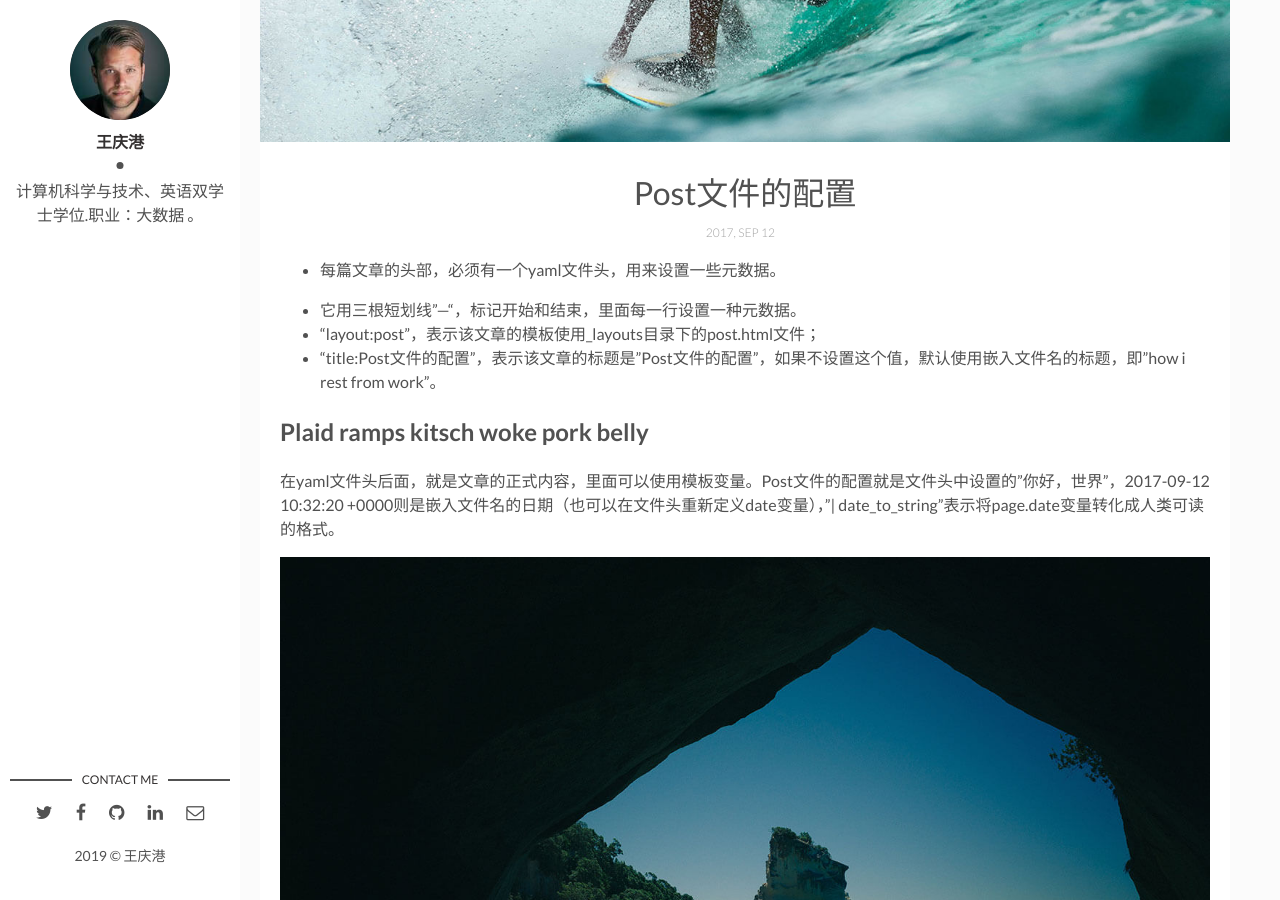
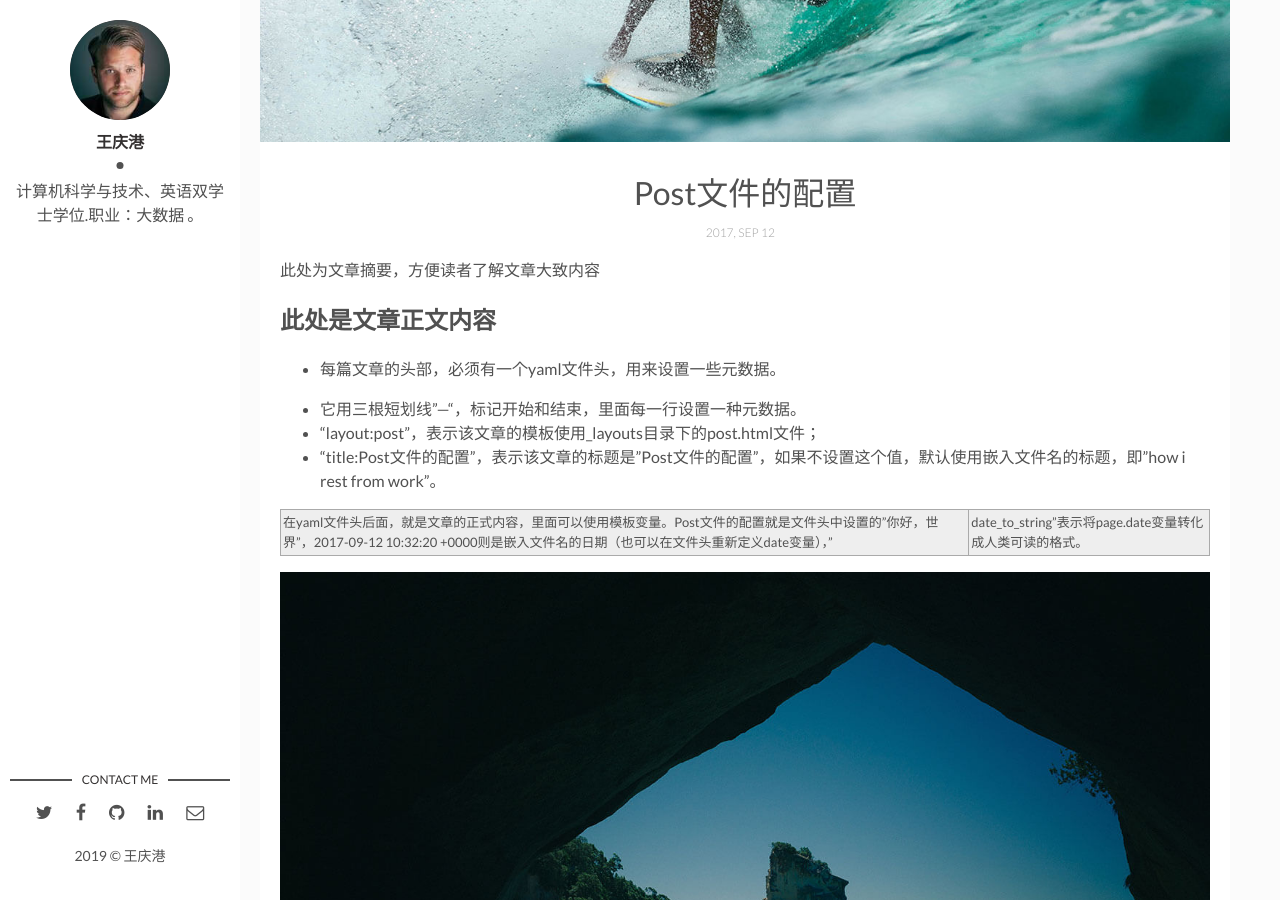
Before and after one commit to wangqinggang/wangqinggang.github.io, a Jekyll site: the page built from _posts/2017-04-06-how-i-rest-from-work.markdown, in a window 1280 px wide and 900 px high, scrolled down 378 px. Built offline with Jekyll 4.4.1, drawn with Linux system fonts in a browser that asks for light colours; comment, search, counter and statistics services are not loaded.

Commit message:
文章更新

```diff
--- a/_posts/2017-04-06-how-i-rest-from-work.markdown
+++ b/_posts/2017-04-06-how-i-rest-from-work.markdown
@@ -7,15 +7,18 @@ img: i-rest.jpg # Add image post (optional)
 fig-caption: # Add figcaption (optional)
 tags: [Holidays, Hawaii]
 ---
+
+此处为文章摘要，方便读者了解文章大致内容
+
+
+## 此处是文章正文内容
+
 * 每篇文章的头部，必须有一个yaml文件头，用来设置一些元数据。
 
 * 它用三根短划线"---"，标记开始和结束，里面每一行设置一种元数据。
 * "layout:post"，表示该文章的模板使用_layouts目录下的post.html文件；
 * "title:Post文件的配置"，表示该文章的标题是"Post文件的配置"，如果不设置这个值，默认使用嵌入文件名的标题，即"how i rest from work"。
 
-
-
-## Plaid ramps kitsch woke pork belly
 在yaml文件头后面，就是文章的正式内容，里面可以使用模板变量。{{ page.title }}就是文件头中设置的"你好，世界"，{{ page.date }}则是嵌入文件名的日期（也可以在文件头重新定义date变量），"| date_to_string"表示将page.date变量转化成人类可读的格式。
 
 ![I and My friends]({{site.baseurl}}/assets/img/we-in-rest.jpg)
```
